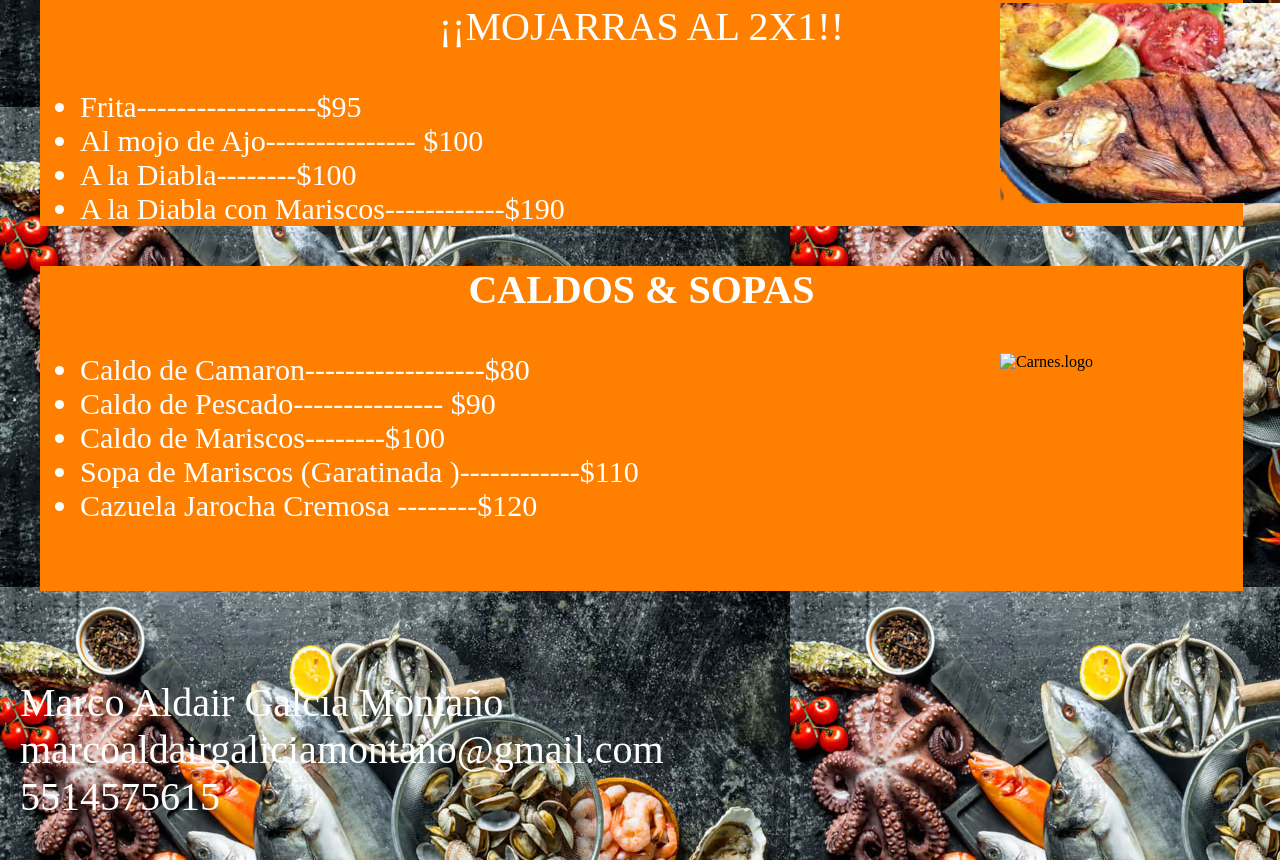
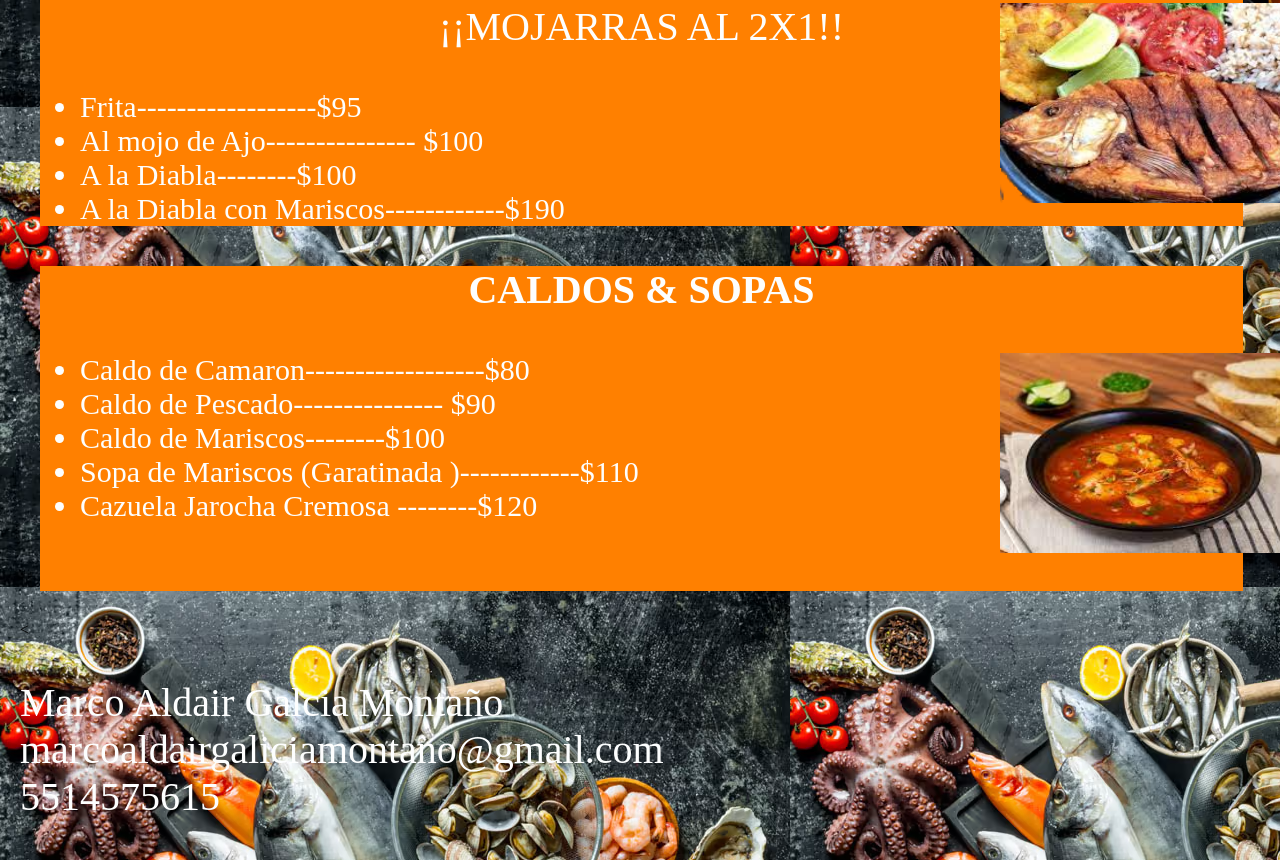
Before and after one commit to marco665/SUSHI-Y-MARISCOS-IXTAPAN, a plain HTML site: page index.html in a window 1280 px wide. Shown: the part 2773-3633 px from the top of the page. Drawn offline with Linux system fonts and the light colour scheme.

Commit message:
Update index.html

```diff
--- a/index.html
+++ b/index.html
@@ -171,7 +171,7 @@
 
     <div>
     <CENTER><h3>CALDOS & SOPAS </h3></CENTER>
-    <img src="imagenes/sopas.sopas" alt="Carnes.logo" width="100" height="100">
+    <img src="imagenes/sopas.png" alt="Carnes.logo" width="100" height="100">
 
     <ul>
     <li>Caldo de Camaron------------------$80</li>
```
